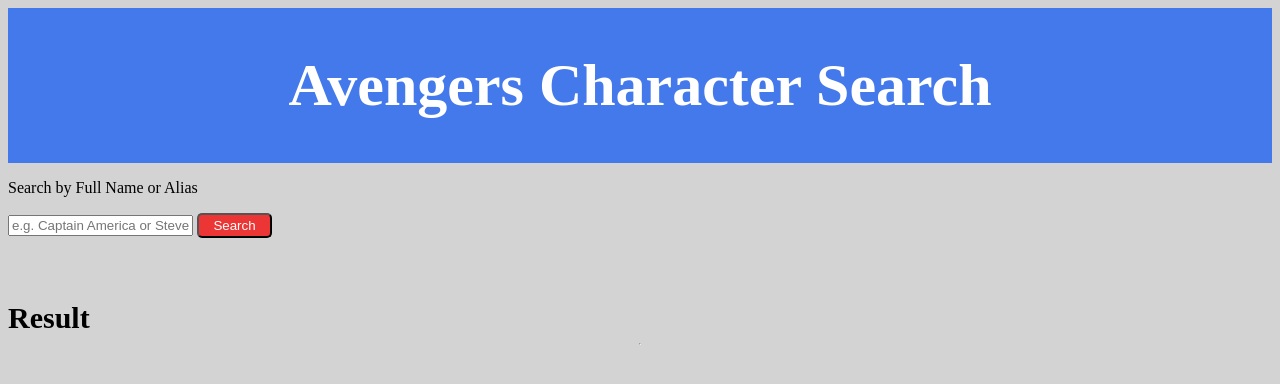
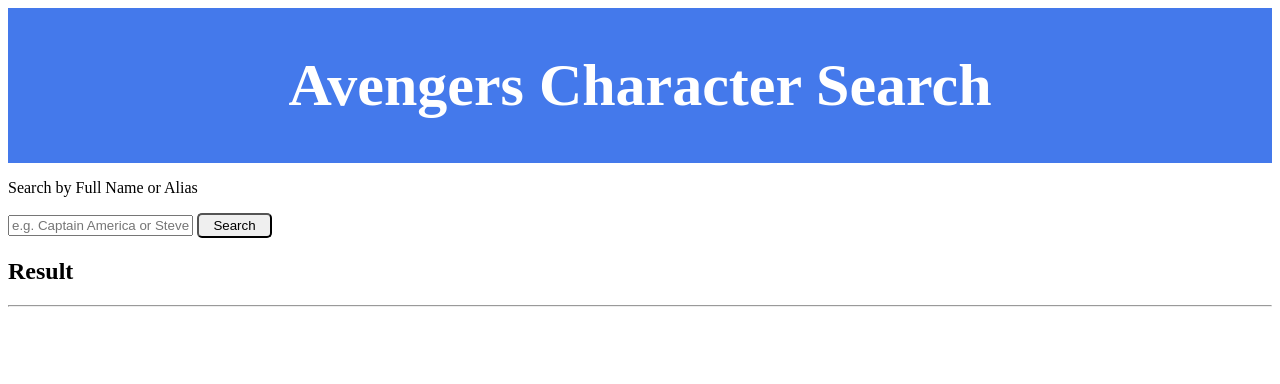
Before and after one commit to adoseofsam/info2180-lab4, a plain HTML site: page index.html in a window 1280 px wide. Drawn offline with Linux system fonts and the light colour scheme.

Commit message:
Updated styles

```diff
--- a/styles.css
+++ b/styles.css
@@ -20,28 +20,6 @@
     width: 75px;
     border-color: black;
     border-radius: 5px;
-    background-color: rgb(236, 54, 54);
-    color: white;
-}
-
-body {
-    background-color: lightgrey;
-}
 
 
-h2{
-    grid-row-start: 3;
-    font-size: 30px;
-    width: 200px;
-    margin: 0;
-    padding-top: 5%;
 }
-main {
-    display: grid;
-    grid-template-rows: auto auto auto;
-}
-
-
-.result div{
-    width: 100%
-}
```
